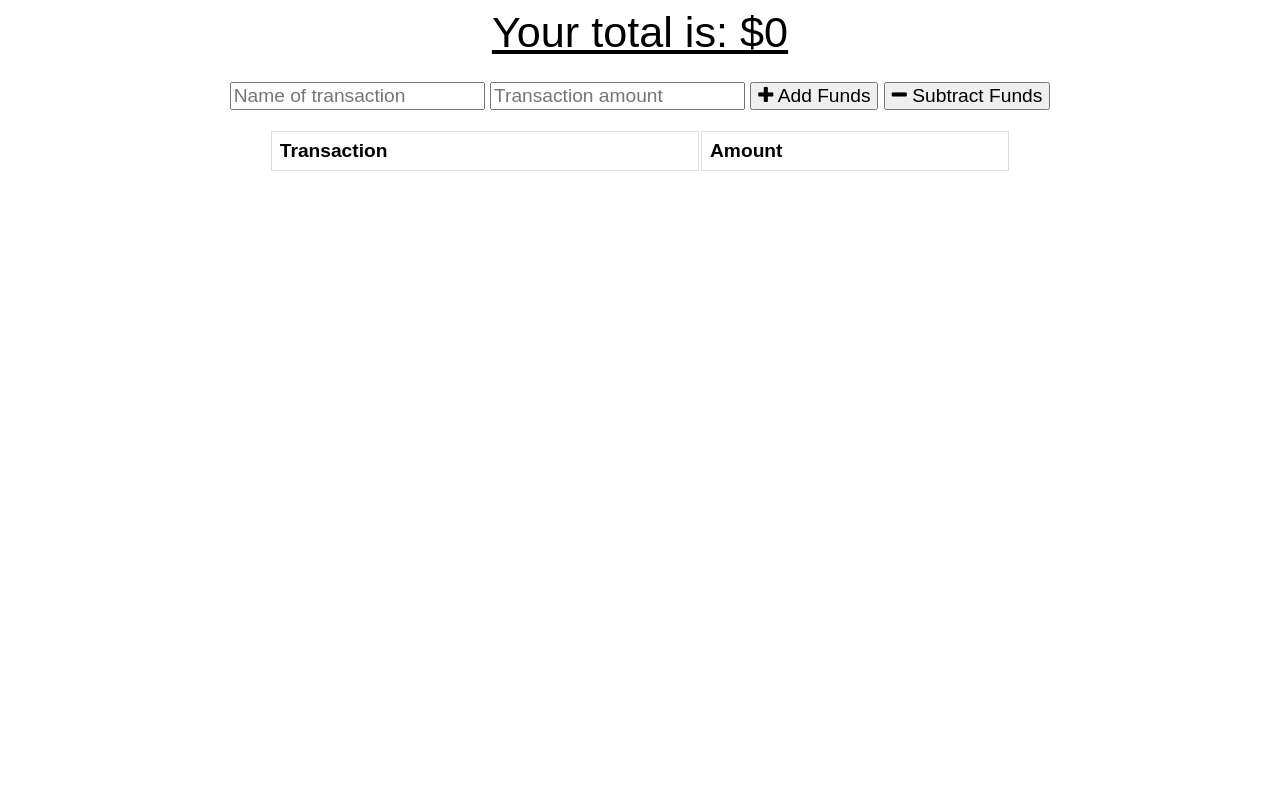
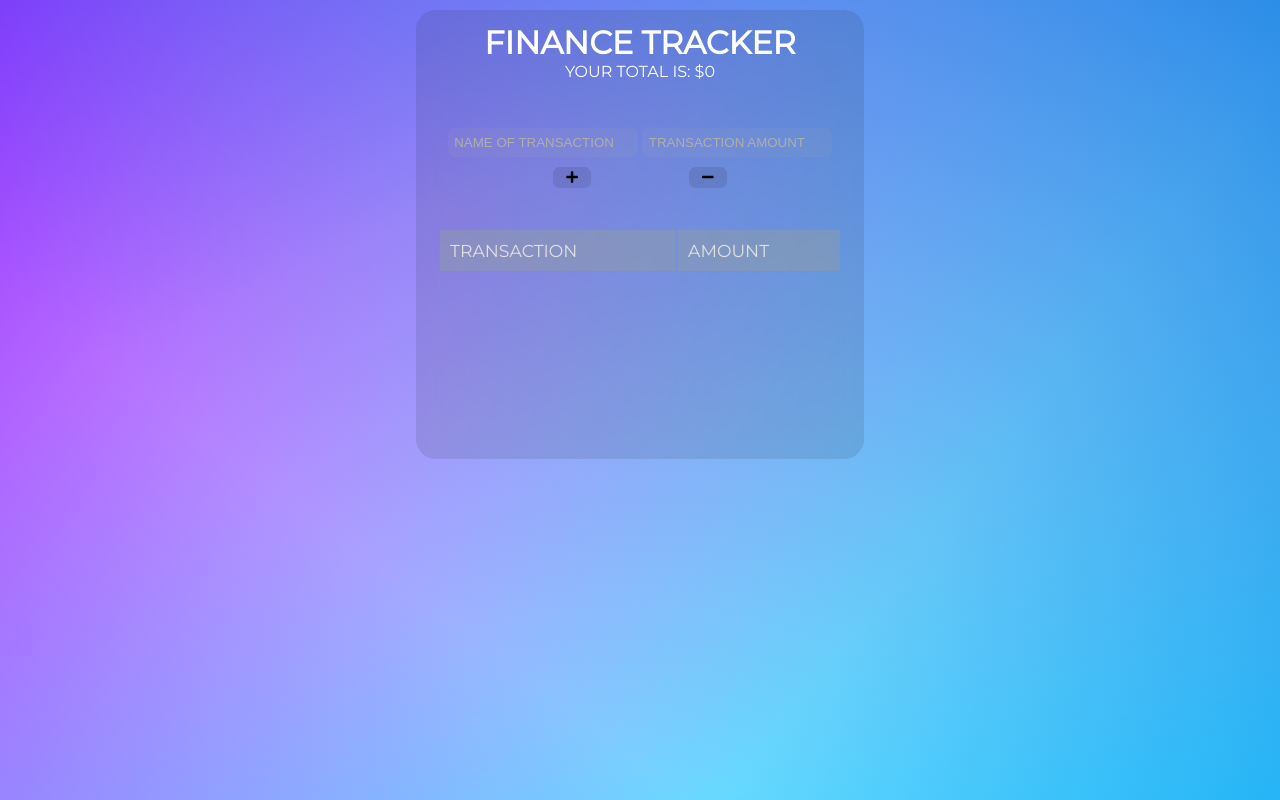
Before and after one commit to jeishu/finance-tracker, a website: page public/index.html in a window 1280 px wide. Drawn offline with nearby package versions, Linux system fonts and the light colour scheme; no server answers.

Commit message:
Added some CSS flavor, some glassmorphism

```diff
--- a/public/index.html
+++ b/public/index.html
@@ -1,5 +1,6 @@
 <!DOCTYPE html>
 <html lang="en">
+
 <head>
   <meta charset="UTF-8">
   <meta name="viewport" content="width=device-width, initial-scale=1.0">
@@ -7,24 +8,37 @@
   <meta name="theme-color" content="#317EFB">
   <link rel="shortcut icon" href="icons/icon-192x192.png" type="image/x-icon">
 
-  <link rel="stylesheet" href="https://stackpath.bootstrapcdn.com/font-awesome/4.7.0/css/font-awesome.min.css">
+  <link rel="stylesheet" href="https://pro.fontawesome.com/releases/v5.10.0/css/all.css"
+    integrity="sha384-AYmEC3Yw5cVb3ZcuHtOA93w35dYTsvhLPVnYs9eStHfGJvOvKxVfELGroGkvsg+p" crossorigin="anonymous" />
+  <!-- <link rel="stylesheet" href="https://stackpath.bootstrapcdn.com/font-awesome/4.7.0/css/font-awesome.min.css"> -->
   <link rel="stylesheet" href="styles.css">
 
-  <link rel="manifest" href="manifest.webmanifest"/>
+  <link rel="manifest" href="manifest.webmanifest" />
 
-  <title>Budget Tracker</title>
+  <title>Finance Tracker</title>
 </head>
+
 <body>
+  <main>
     <div class="wrapper">
+      <div class="left-container">
+
         <div class="total">
-      <div class="total">Your total is: $<span id="total">0</span></div>
+          <h1>Finance Tracker</h1>
+          <div>Your total is: $<span id="total">0</span></div>
         </div>
 
         <div class="form">
-      <input type="text" id="t-name" placeholder="Name of transaction" />
-      <input type="number" min="0" id="t-amount" placeholder="Transaction amount" />
-      <button id="add-btn"><i class="fa fa-plus buttons"></i> Add Funds</button>
-      <button id="sub-btn"><i class="fa fa-minus"></i> Subtract Funds</button>
+          <div class="input-container">
+            <input type="text" id="t-name" placeholder="NAME OF TRANSACTION" />
+            <input type="number" min="0" id="t-amount" placeholder="TRANSACTION AMOUNT" />
+          </div>
+
+          <div class="button-container">
+            <button id="add-btn"><i class="fa fa-plus buttons"></i></button>
+            <button id="sub-btn"><i class="fa fa-minus"></i></button>
+          </div>
+
           <p class="error"></p>
         </div>
 
@@ -39,12 +53,18 @@
             </tbody>
           </table>
         </div>
+      </div>
 
+      <div class="right-container">
         <canvas id="myChart"></canvas>
       </div>
+    </div>
+  </main>
+
 
   <script src="https://cdn.jsdelivr.net/npm/chart.js@2.8.0"></script>
   <script src="db.js"></script>
   <script src="index.js"></script>
 </body>
+
 </html>
--- a/public/styles.css
+++ b/public/styles.css
@@ -1,11 +1,98 @@
-body {
-  font-size: 120%;
-  font-family: Arial;
+@import url('https://fonts.googleapis.com/css2?family=Montserrat&display=swap');
+
+* {
+  box-sizing: border-box;
+  padding: 0;
+  margin: 0;
 }
 
-button, input {
-  font-size: 100%;
-  font-family: Arial;
+body {
+  font-size: 16px;
+  font-family: 'Montserrat', sans-serif;
+  background: linear-gradient(217deg, rgba(0, 117, 226, 0.8), rgba(255,0,0,0) 70.71%),
+            linear-gradient(127deg, rgba(128, 0, 255, 0.8), rgba(0,255,0,0) 70.71%),
+            linear-gradient(336deg, rgba(0, 195, 255, 0.8), rgba(0,0,255,0) 70.71%);
+  background-position: center;
+  background-size: cover;
+  background-repeat: no-repeat;
+  background-attachment: fixed;
+  margin: 10px;
+  display: flex;
+  flex-direction: column;
+  justify-content: center;
+  align-items: center;
+  text-transform: uppercase;
+}
+
+main {
+  display: flex;
+  flex-direction: column;
+  justify-content: center;
+  align-items: center;
+
+  width: fit-content;
+  height: fit-content;
+
+  background: rgba( 21, 21, 21, 0.10 );
+  backdrop-filter: blur( 10.0px );
+  -webkit-backdrop-filter: blur( 10.0px );
+  border-radius: 20px;
+}
+
+.total {
+  color: rgb(255, 255, 255);
+  padding: 0.8em 4em;
+  border-top-left-radius: 15px;
+  border-top-right-radius: 15px;
+}
+.total h1 {
+  font-size: 2em;
+}
+
+.form {
+  margin: 2em;
+  display: flex;
+  flex-direction: column;
+  justify-content: center;
+  align-items: center;
+}
+
+.button-container {
+  padding: .5em;
+  width: 100%;
+  display: flex;
+  flex-direction: row;
+  justify-content: space-evenly;
+  align-items: center;
+}
+
+button {
+  padding: .2em 1em;
+  background: rgba(0,0,0,0.1);
+  outline: none;
+  border-radius: .5em;
+  border: none;
+  transition: all .5s;
+}
+button:focus {
+  background: #e0e0e0;
+}
+
+input {
+  margin: .2em 0;
+  padding: .5em;
+  outline: none;
+  border: none;
+  background: rgba(170, 170, 170, 0.1);
+  border-radius: .5em;
+  transition: all .5s;
+}
+
+input:focus {
+  background-color: rgb(216, 216, 216);
+}
+::placeholder {
+  color: rgb(174, 174, 174);
 }
 
 table {
@@ -13,33 +100,32 @@ table {
 }
 
 td, th {
-  border: 1px solid #dddddd;
   text-align: left;
-  padding: 8px;
+  padding: 10px;
+  color: #e0e0e0;
+}
+
+th {
+  background-color: rgba(141, 155, 165, 0.5);
+  font-weight: normal;
+  font-size: 1.2em;
+}
+tr {
+  font-size: .9em;
 }
 
 tr:nth-child(even) {
-  background-color: #dddddd;
+  background-color: rgba(141, 155, 165, 0.5);
 }
 
 .error {
-  color: red;
+  color: black;
 }
 
 .wrapper {
   margin: 0 auto;
   max-width: 825px;
   text-align: center;
-}
-
-.total {
-  font-size: 150%;
-  text-decoration: underline;
-}
-
-.form {
-  margin-top: 25px;
-  width: 100%;
 }
 
 .transactions {
@@ -49,3 +135,7 @@ tr:nth-child(even) {
   width: 90%;
   margin: 0 auto;
 }
+
+.right-container {
+  padding: 1em;
+}
```
Also changed, not shown: README.md, 1 other file. Lines whose indentation alone changed are shown as unchanged.
